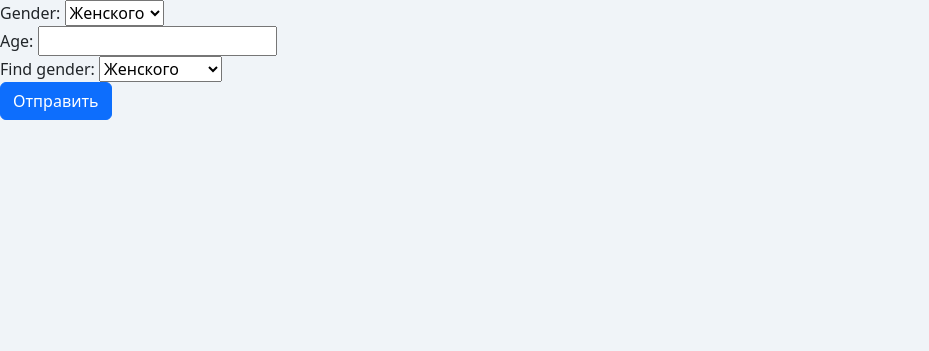
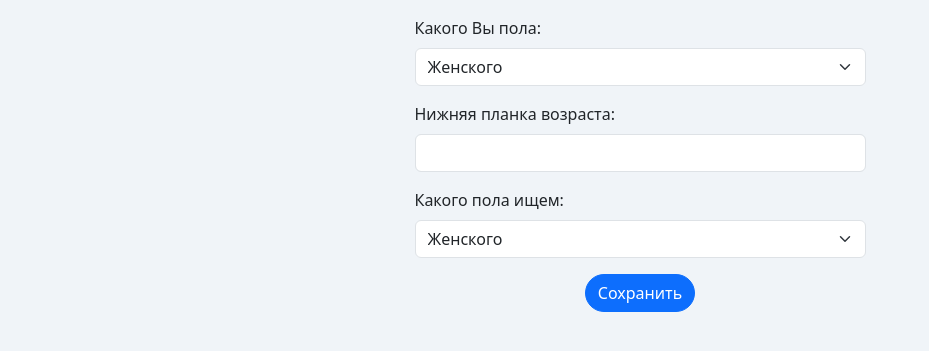
Before and after one commit to zhmaxbobr/DjangoProject, a Django app: template DjangoProject/realitionship/templates/realitionship/anketa.html in a window 1280 px wide. Shown: the part 76-427 px from the top of the page, without its empty margins (0-929 px from the left). Run offline with Django 5.2, Linux system fonts and the light colour scheme; the template is opened without the code that fills it: values that come from a table or form of the project are taken from there, others are empty.

Commit message:
updated anketa route + template

```diff
--- a/DjangoProject/realitionship/forms.py
+++ b/DjangoProject/realitionship/forms.py
@@ -3,15 +3,18 @@ from django import forms
 class Anketa(forms.Form):
     GENDERS = [("female","Женского"), ("male","Мужского")]
     gender = forms.ChoiceField(
+        label="Какого Вы пола:",
         choices=GENDERS,
         widget=forms.Select,
         required=True
     )
     age = forms.IntegerField(
+        label="Нижняя планка возраста:",
         required=True
     )
     FIND_GENDERS = [("female", "Женского"), ("male", "Мужского"), ("both", "Без разницы")]
     find_gender = forms.ChoiceField(
+        label="Какого пола ищем:",
         choices=FIND_GENDERS,
         widget=forms.Select,
         required=True
--- a/DjangoProject/realitionship/templates/realitionship/anketa.html
+++ b/DjangoProject/realitionship/templates/realitionship/anketa.html
@@ -4,7 +4,8 @@
 
 {% block content %}
 
-
-{% include "realitionship/components/_anketa_widget.html" %}
+<div class="container">
+  {% include "realitionship/components/_anketa_widget.html" %}
+</div>
 
 {% endblock %}
--- a/DjangoProject/realitionship/templates/realitionship/components/_anketa_widget.html
+++ b/DjangoProject/realitionship/templates/realitionship/components/_anketa_widget.html
@@ -1,5 +1,73 @@
-<form method="post">
-  {% csrf_token %}
-  {{form}}
-  <button type="submit" class="btn btn-primary">Отправить</button>
-</form>
+<div class="row">
+  <div class="col-9 col-md-5 mx-auto">
+    <form method="post">
+        {% csrf_token %}
+        <div class="mb-3">
+            {{ form.non_field_errors }}
+        </div>
+
+        <div class="mb-3">
+            <label for="{{ form.gender.id_for_label }}" class="form-label">
+                {{ form.gender.label }}
+            </label>
+            <select
+                name="{{ form.gender.name }}"
+                id="{{ form.gender.id_for_label }}"
+                class="form-select{% if form.gender.errors %} is-invalid{% endif %}"
+                required
+            >
+                {% for value, label in form.gender.field.choices %}
+                    <option value="{{ value }}" {% if form.gender.value == value %}selected{% endif %}>
+                        {{ label }}
+                    </option>
+                {% endfor %}
+            </select>
+            {% for error in form.gender.errors %}
+                <div class="invalid-feedback">{{ error }}</div>
+            {% endfor %}
+        </div>
+
+        <div class="mb-3">
+            <label for="{{ form.age.id_for_label }}" class="form-label">
+                {{ form.age.label }}
+            </label>
+            <input
+                type="number"
+                name="{{ form.age.name }}"
+                id="{{ form.age.id_for_label }}"
+                class="form-control{% if form.age.errors %} is-invalid{% endif %}"
+                value="{{ form.age.value|default_if_none:'' }}"
+                required
+            >
+            {% for error in form.age.errors %}
+                <div class="invalid-feedback">{{ error }}</div>
+            {% endfor %}
+        </div>
+
+        <div class="mb-3">
+            <label for="{{ form.find_gender.id_for_label }}" class="form-label">
+                {{ form.find_gender.label }}
+            </label>
+            <select
+                name="{{ form.find_gender.name }}"
+                id="{{ form.find_gender.id_for_label }}"
+                class="form-select{% if form.find_gender.errors %} is-invalid{% endif %}"
+                required
+            >
+                {% for value, label in form.find_gender.field.choices %}
+                    <option value="{{ value }}" {% if form.find_gender.value == value %}selected{% endif %}>
+                        {{ label }}
+                    </option>
+                {% endfor %}
+            </select>
+            {% for error in form.find_gender.errors %}
+                <div class="invalid-feedback">{{ error }}</div>
+            {% endfor %}
+        </div>
+
+        <div class="d-flex justify-content-center">
+            <input type="submit" class="btn btn-primary rounded-pill" value="Сохранить">
+        </div>
+    </form>
+  </div>
+</div>
```
Also changed, not shown: DjangoProject/realitionship/views.py (+13 -1 lines).
